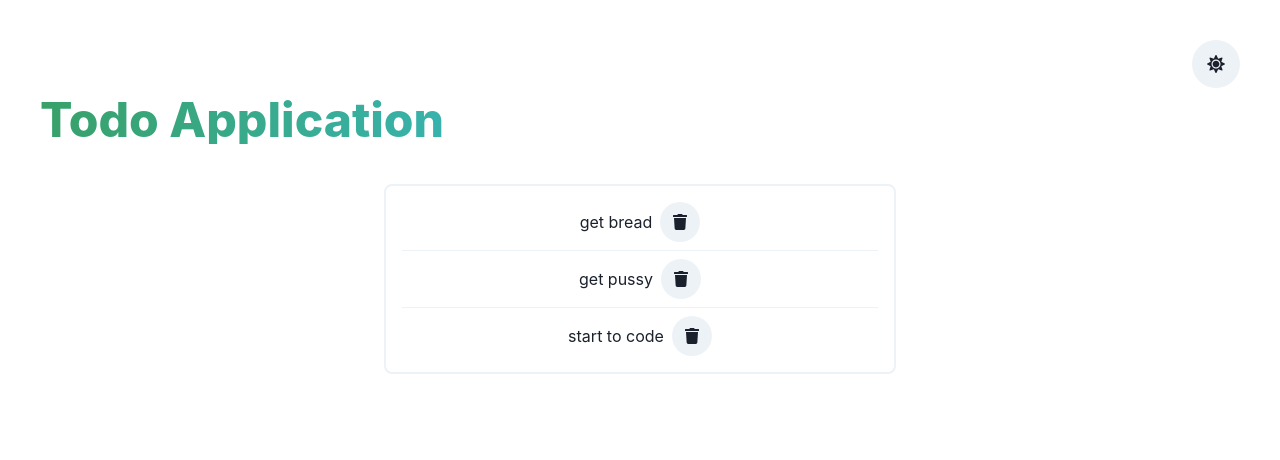
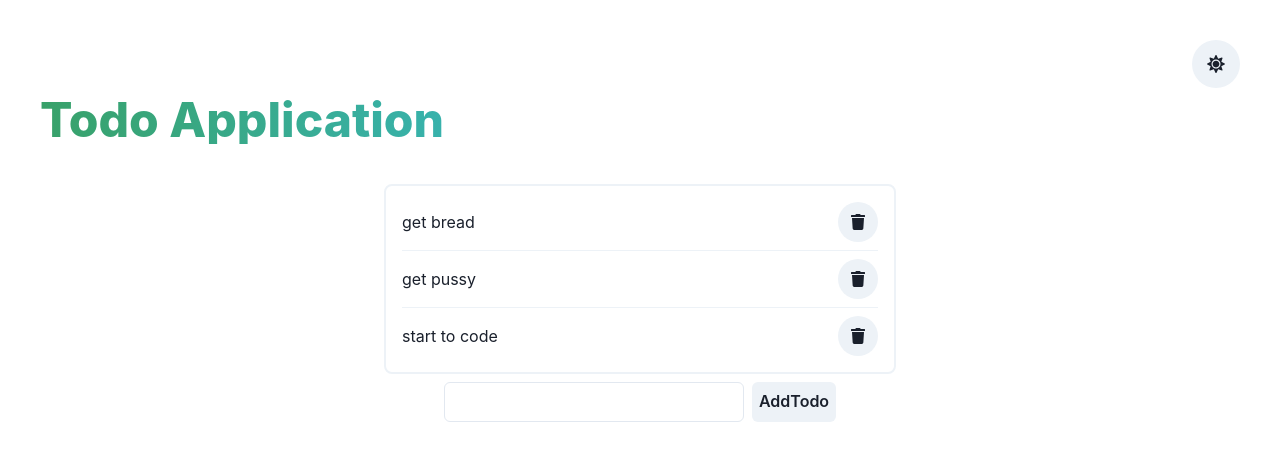
Before and after one commit to TerrniT/todo-app-react-chakra, a React (Create React App) app: page / in a window 1280 px wide. Shown: the top 460 px of the page. Built offline with nearby package versions, Linux system fonts and the light colour scheme.

Commit message:
Add AddTodo form in page

```diff
--- a/src/App.js
+++ b/src/App.js
@@ -24,6 +24,7 @@ function App() {
         Todo Application
       </Heading>
       <TodoList/>
+      <AddTodo/>
     </VStack>
   );
 }
--- a/src/components/AddTodo.js
+++ b/src/components/AddTodo.js
@@ -1,11 +1,16 @@
+import { Button, HStack, Input } from '@chakra-ui/react'
 import React from 'react'
 
 function AddTodo() {
-  return (
-    <div>
-
-    </div>
-  )
+    function handleSubmit(e) { }
+    return (
+        <form onSubmit={handleSubmit}>
+            <HStack>
+                <Input />
+                <Button> AddTodo </Button>
+            </HStack>
+        </form>
+    )
 }
 
-export default AddTodo
+export default AddTodo;
--- a/src/components/TodoList.js
+++ b/src/components/TodoList.js
@@ -1,5 +1,12 @@
 import React from 'react'
-import { HStack, VStack, Text, IconButton, StackDivider } from '@chakra-ui/react';
+import {
+    HStack,
+    VStack,
+    Text,
+    IconButton,
+    StackDivider,
+    Spacer
+} from '@chakra-ui/react';
 import {FaTrash} from 'react-icons/fa';
 
 function TodoList() {
@@ -26,10 +33,12 @@ function TodoList() {
             p='4'
             w='100%'
             maxW={{base: '90vw', sm: '80vw', lg: '50vw', xl: '40vw'}}
+            alignItems = 'stretch'
         >
             {todos.map(todo=>(
                 <HStack key={todo.id}>
                     <Text>{todo.body}</Text>
+                    <Spacer />
                     <IconButton icon={<FaTrash/>} isRound='true'/>
                 </HStack>
             ))}
```
